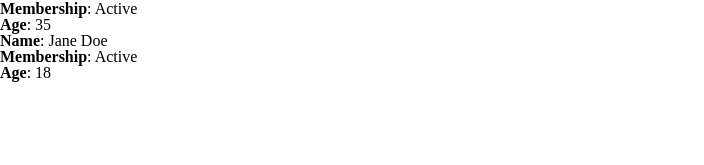
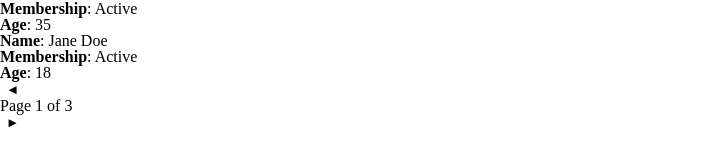
Before and after one commit to RyanJP18/data-deck, a Vue app: page / in a window 1280 px wide. Shown: the part 215-380 px from the top of the page, without its empty margins (0-704 px from the left). Built offline with nearby package versions, Linux system fonts and the light colour scheme.

Commit message:
Neatened up pagination

```diff
--- a/src/components/DataDeckCards.vue
+++ b/src/components/DataDeckCards.vue
@@ -3,6 +3,7 @@ import { ref } from 'vue';
 import type DataDeckProps from '@/interfaces/DataDeckProps';
 import type HeaderMetadata from '@/interfaces/HeaderMetadata';
 import useDataDeck from '@/composables/useDataDeck';
+import FooterPanel from '@/components/FooterPanel.vue';
 
 const props = withDefaults(defineProps<DataDeckProps>(), {
     headerMetadata: () => [] as HeaderMetadata[],
@@ -13,15 +14,16 @@ const props = withDefaults(defineProps<DataDeckProps>(), {
 
 const paginator = ref(props.paginator);
 
-const { displayData } = useDataDeck({ data: props.data, headerMetadata: props.headerMetadata, paginator: paginator });
+const { processedData, pageData } = useDataDeck({ data: props.data, headerMetadata: props.headerMetadata, paginator: paginator });
 
 </script>
 
 
 <template>
     <div>
-        <div v-for="(card, cardIndex) in displayData" :key="cardIndex">
+        <div v-for="(card, cardIndex) in pageData" :key="cardIndex">
             <div v-for="column in headerMetadata" :key="column"><b>{{ column.label }}</b>: {{ card[column.value] }} </div>
         </div>
+        <FooterPanel v-model="paginator" :processed-data="processedData" @update:modelValue="$event => paginator = $event" />
     </div>
 </template>
--- a/src/components/DataDeckTable.vue
+++ b/src/components/DataDeckTable.vue
@@ -14,7 +14,7 @@ const props = withDefaults(defineProps<DataDeckProps>(), {
 
 const paginator = ref(props.paginator);
 
-const { dataCount, displayData } = useDataDeck({ data: props.data, headerMetadata: props.headerMetadata, paginator: paginator });
+const { processedData, pageData } = useDataDeck({ data: props.data, headerMetadata: props.headerMetadata, paginator: paginator });
 
 </script>
 
@@ -28,11 +28,11 @@ const { dataCount, displayData } = useDataDeck({ data: props.data, headerMetadat
                 </tr>
             </thead>
             <tbody>
-                <tr v-for="(row, rowIndex) in displayData" :key="rowIndex">
+                <tr v-for="(row, rowIndex) in pageData" :key="rowIndex">
                     <td v-for="column in headerMetadata" :key="column">{{ row[column.value] }}</td>
                 </tr>
             </tbody>
         </table>
-        <FooterPanel v-model="paginator" :data-count="dataCount" @update:modelValue="$event => paginator = $event" />
+        <FooterPanel v-model="paginator" :processed-data="processedData" @update:modelValue="$event => paginator = $event" />
     </div>
 </template>
--- a/src/components/FooterPanel.vue
+++ b/src/components/FooterPanel.vue
@@ -1,10 +1,10 @@
 <script setup lang="ts">
-import { ref, computed } from 'vue';
+import { ref, watch } from 'vue';
 import type DataPaginator from "./DataPaginator";
 
 const props = withDefaults(defineProps<{
     modelValue: DataPaginator;
-    dataCount: number;
+    processedData: Record<string, string>[];
 }>(), {
 });
 
@@ -13,13 +13,16 @@ const paginator = ref(props.modelValue);
 const emit = defineEmits(['update:modelValue']);
 
 
-const lastPage = computed(() => {
+
+watch(() => props.processedData, newVal => {
     if (paginator.value.manager === 'server') {
-        return paginator.lastPage; // server dictates
-    } else {
-        return Math.ceil(props.dataCount / paginator.value.itemsPerPage); // calculate the last page on the fly
+        return; // last page index is dictated by the server
     }
-});
+
+    // calculate last page index on the client
+    paginator.value.lastPage = Math.ceil(props.processedData.length / paginator.value.itemsPerPage);
+    emit('update:modelValue', paginator.value);
+}, { deep: true, immediate: true });
 
 const back = () => {
     if (paginator.value.currentPage <= 1) {
@@ -31,7 +34,7 @@ const back = () => {
 };
 
 const next = () => {
-    if (paginator.value.currentPage >= lastPage.value) {
+    if (paginator.value.currentPage >= paginator.value.lastPage) {
         return;
     }
 
@@ -45,7 +48,7 @@ const next = () => {
 <template>
     <div>
         <button @click="back">◄</button>
-        <p>Page {{ modelValue.currentPage }} of {{ lastPage }}</p>
+        <p>Page {{ paginator.currentPage }} of {{ paginator.lastPage }}</p>
         <button @click="next">►</button>
     </div>
 </template>
--- a/src/composables/useDataDeck.ts
+++ b/src/composables/useDataDeck.ts
@@ -6,14 +6,12 @@ const useDataDeck = (props: DataDeckProps) => {
     const currentPage = ref(props.paginator?.currentPage ?? 1);
 
     const filteredData = computed(() => props.data);
-    const sortedData = computed(() => filteredData.value);
+    const processedData = computed(() => filteredData.value);
 
-    const dataCount = computed(() => sortedData.value.length);
-
-    const displayData = computed(() => {
+    const pageData = computed(() => {
         const start = (currentPage.value - 1) * itemsPerPage.value;
         const end = start + itemsPerPage.value;
-        return sortedData.value.slice(start, end);
+        return processedData.value.slice(start, end);
     });
 
     watch(() => props.paginator, newVal => {
@@ -23,8 +21,8 @@ const useDataDeck = (props: DataDeckProps) => {
 
     return {
         currentPage,
-        dataCount,
-        displayData
+        processedData,
+        pageData
     }
 };
 
```
